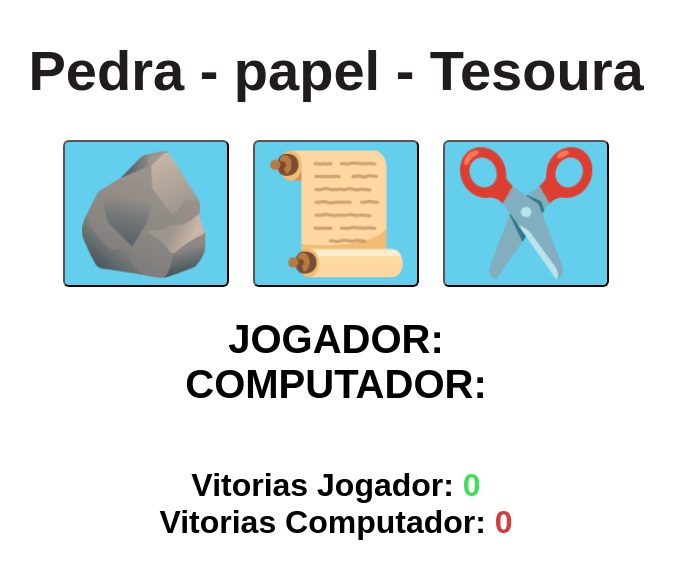
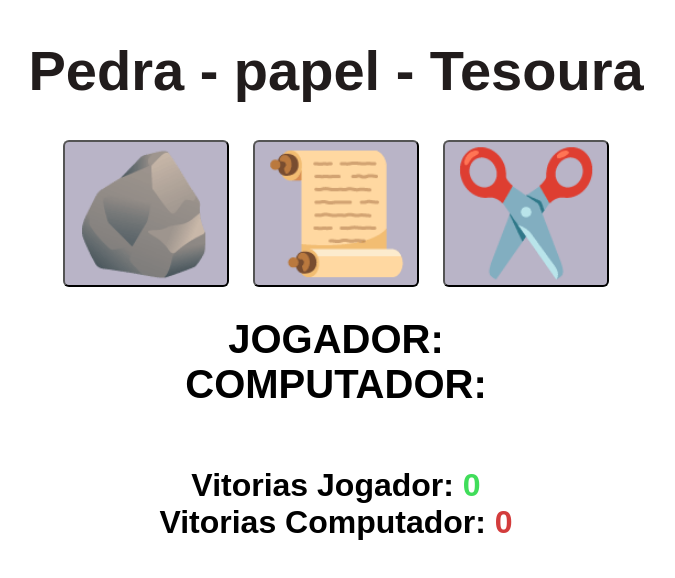
Before and after one commit to andevvs/PedraPapelTesoura, a plain HTML site: page Jogo/index.html in a window 1280 px wide. Shown: the whole page, without its empty margins (304-979 px from the left). Drawn offline with Linux system fonts and the light colour scheme.

Commit message:
style: change of colors

```diff
--- a/Jogo/styles.css
+++ b/Jogo/styles.css
@@ -18,12 +18,12 @@ h1{
     min-width: 160px;
     margin: 0 10px;
     border-radius: 6px;
-    background-color: hsl(193, 79%, 66%);
+    background-color: #B9B4C7;
     cursor: pointer;
     transition: background-color 0.5s ease;
 }
 .choices button:hover{
-    background-color: hsl(193, 54%, 35%)
+    background-color: hsl(0, 0%, 98%)
 }
 #playerDisplay, #computerDisplay{
     font-size: 2.5rem;
```
